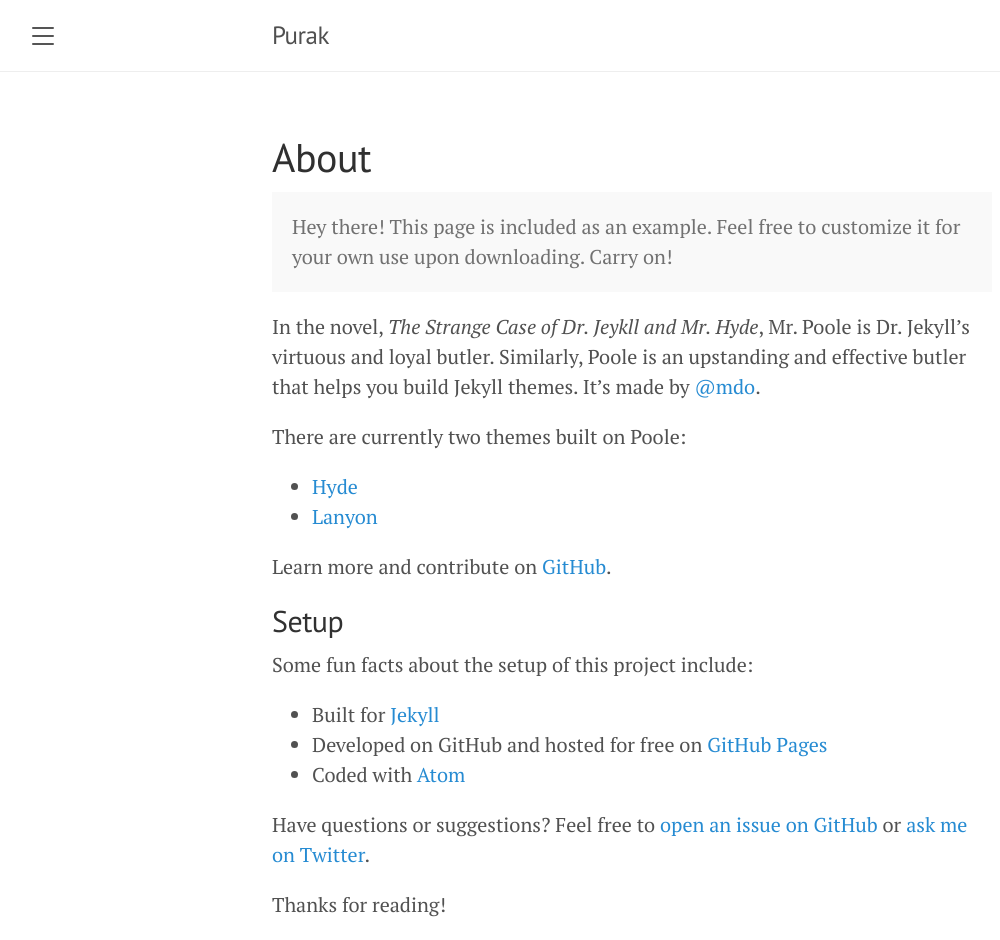
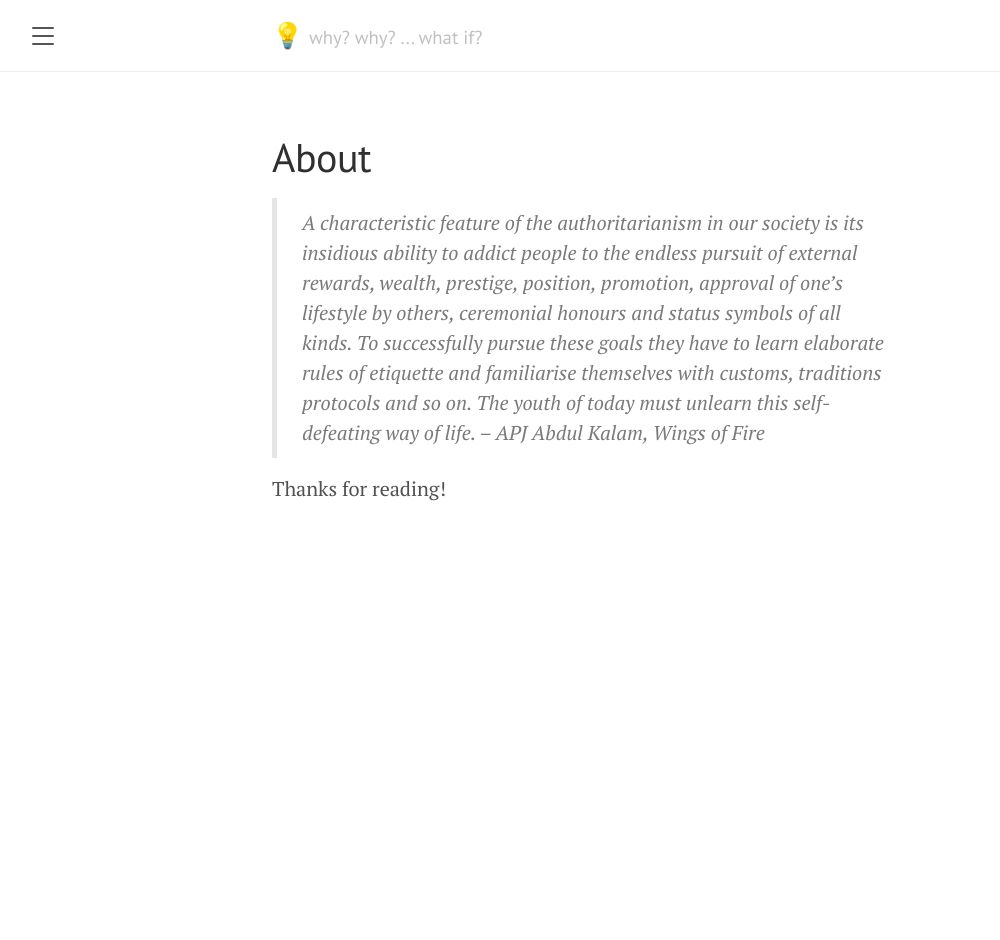
Before and after one commit to purak24/mywebsite, a Jekyll site: the page built from about.md, in a window 1280 px wide. Shown: the whole page, without its empty margins (8-1008 px from the left). Built offline with Jekyll 4.4.1, drawn with Linux system fonts in a browser that asks for light colours; emoji names are drawn with the system emoji font; after the commit the page ends 900 px from its top, so only the background shows below that.

Commit message:
modified head, added bulb

```diff
--- /dev/null
+++ b/Gemfile
@@ -0,0 +1,4 @@
+source "https://rubygems.org"
+
+gem 'jemoji'
+gem "github-pages", group: :jekyll_plugins
--- a/_config.yml
+++ b/_config.yml
@@ -1,6 +1,6 @@
 # Setup
-title:               Purak
-tagline:             ''
+title:               ''
+tagline:             why? why? ... what if?
 description:         ''
 url:                 https://purak24.github.io/mywebsite
 baseurl:             ''
@@ -14,8 +14,7 @@
   email:             prkj24@gmail.com
 
 # Gems
-plugins:
-  - jekyll-paginate
+plugins:             [jekyll-paginate, jekyll-seo-tag, jekyll-sitemap, jemoji]
 
 # Custom vars
 version:             1.1.0
--- a/_includes/head.html
+++ b/_includes/head.html
@@ -6,9 +6,9 @@
 
   <title>
     {% if page.title == "Home" %}
-      {{ site.title }} &middot; {{ site.tagline }}
+      :bulb: &middot; {{ site.tagline }}
     {% else %}
-      {{ page.title }} &middot; {{ site.title }}
+      {{ page.title }} &middot; :bulb:
     {% endif %}
   </title>
 
--- a/_layouts/default.html
+++ b/_layouts/default.html
@@ -13,7 +13,7 @@
       <div class="masthead">
         <div class="container">
           <h3 class="masthead-title">
-            <a href="{{ site.baseurl }}/" title="Home">{{ site.title }}</a>
+            <a href="{{ site.baseurl }}/" title="Home">:bulb:</a>
             <small>{{ site.tagline }}</small>
           </h3>
         </div>
--- a/about.md
+++ b/about.md
@@ -3,27 +3,6 @@
 title: About
 ---
 
-<p class="message">
-  Hey there! This page is included as an example. Feel free to customize it for your own use upon downloading. Carry on!
-</p>
-
-In the novel, *The Strange Case of Dr. Jeykll and Mr. Hyde*, Mr. Poole is Dr. Jekyll's virtuous and loyal butler. Similarly, Poole is an upstanding and effective butler that helps you build Jekyll themes. It's made by [@mdo](https://twitter.com/mdo).
-
-There are currently two themes built on Poole:
-
-* [Hyde](http://hyde.getpoole.com)
-* [Lanyon](http://lanyon.getpoole.com)
-
-Learn more and contribute on [GitHub](https://github.com/poole).
-
-## Setup
-
-Some fun facts about the setup of this project include:
-
-* Built for [Jekyll](https://jekyllrb.com)
-* Developed on GitHub and hosted for free on [GitHub Pages](https://pages.github.com)
-* Coded with [Atom](https://atom.io)
-
-Have questions or suggestions? Feel free to [open an issue on GitHub](https://github.com/poole/issues/new) or [ask me on Twitter](https://twitter.com/mdo).
+> *A characteristic feature of the authoritarianism in our society is its insidious ability to addict people to the endless pursuit of external rewards, wealth, prestige, position, promotion, approval of one’s lifestyle by others, ceremonial honours and status symbols of all kinds. To successfully pursue these goals they have to learn elaborate rules of etiquette and familiarise themselves with customs, traditions protocols and so on. The youth of today must unlearn this self-defeating way of life. – APJ Abdul Kalam, Wings of Fire*
 
 Thanks for reading!
--- a/public/css/poole.css
+++ b/public/css/poole.css
@@ -228,9 +228,9 @@
 }
 
 img {
-  display: block;
+  display: inline-block;
   max-width: 100%;
-  margin: 0 0 1rem;
+  /* margin: 0 0 1rem; */
   border-radius: 5px;
 }
 
```
Also changed, not shown: Gemfile.lock (added).
